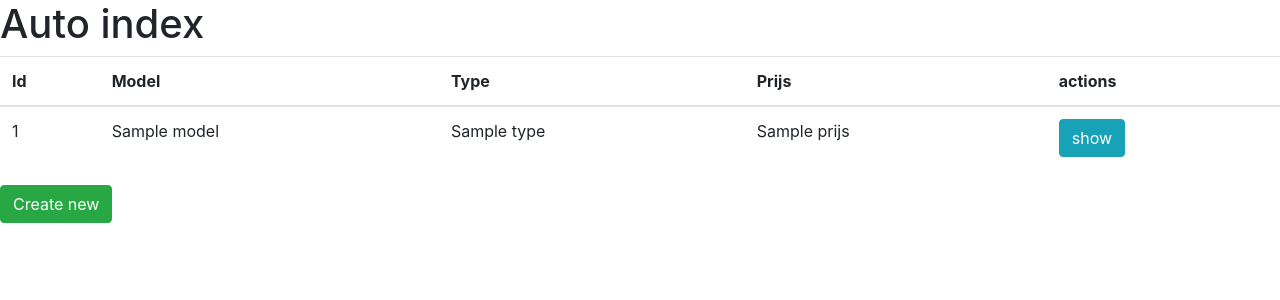
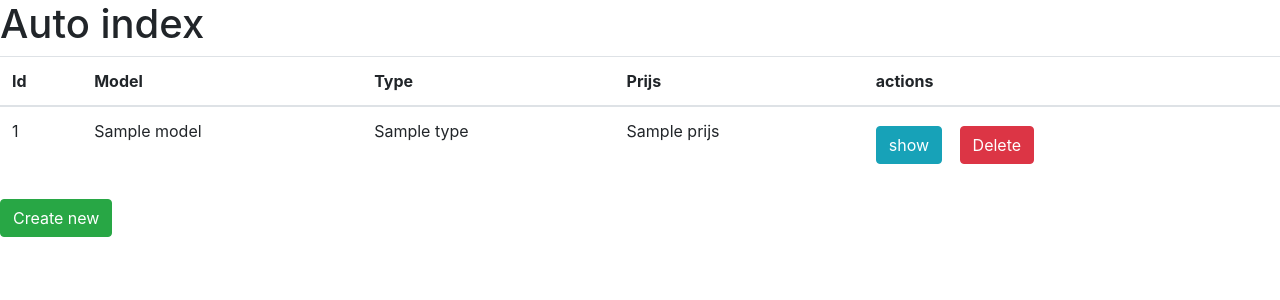
Before and after one commit to Alaa-1074002/cherry-test, a Symfony app: template templates/auto/index.html.twig in a window 1280 px wide. Shown: the top 300 px of the page. Run offline with Twig, Linux system fonts and the light colour scheme; the template is opened without the code that fills it: most values are stand-ins (such as "Sample title", 1, 10 or a date in 2020); some libraries are stand-ins or nearby versions.

Commit message:
delete template added

```diff
--- /dev/null
+++ b/templates/auto/_delete_form.html.twig
@@ -0,0 +1,4 @@
+<form method="post" action="{{ path('app_auto_delete', {'id': auto.id}) }}" onsubmit="return confirm('Are you sure you want to delete this item?');">
+    <input type="hidden" name="_token" value="{{ csrf_token('delete' ~ auto.id) }}">
+    <button class="btn btn-danger">Delete</button>
+</form>
--- a/templates/auto/index.html.twig
+++ b/templates/auto/index.html.twig
@@ -34,7 +34,7 @@
                 {# <td>{{ auto.voorraad }}</td> #}
                 <td>
                     <a href="{{ path('app_auto_show', {'id': auto.id}) }}" class="btn btn-info">show</a>
-
+                    <a href="#" class="btn btn">{{ include('auto/_delete_form.html.twig') }}</a>
 
                 </td>
             </tr>
--- a/templates/auto/show.html.twig
+++ b/templates/auto/show.html.twig
@@ -40,6 +40,8 @@
 	</table>
 
 
+	<br>{{ include('auto/_delete_form.html.twig') }}<br>
+
 	<a href="{{ path('app_auto_index') }}" class="btn btn-info">back to list</a>
 
 
```
